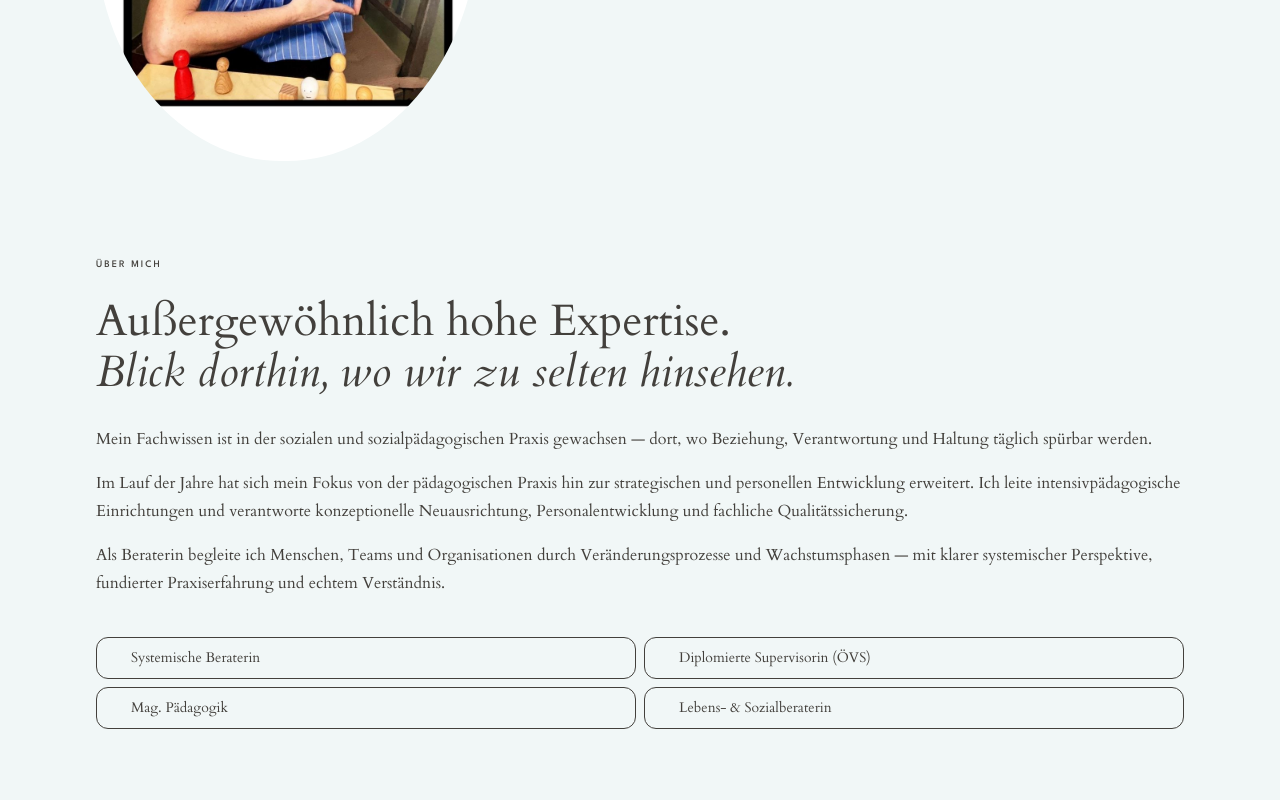
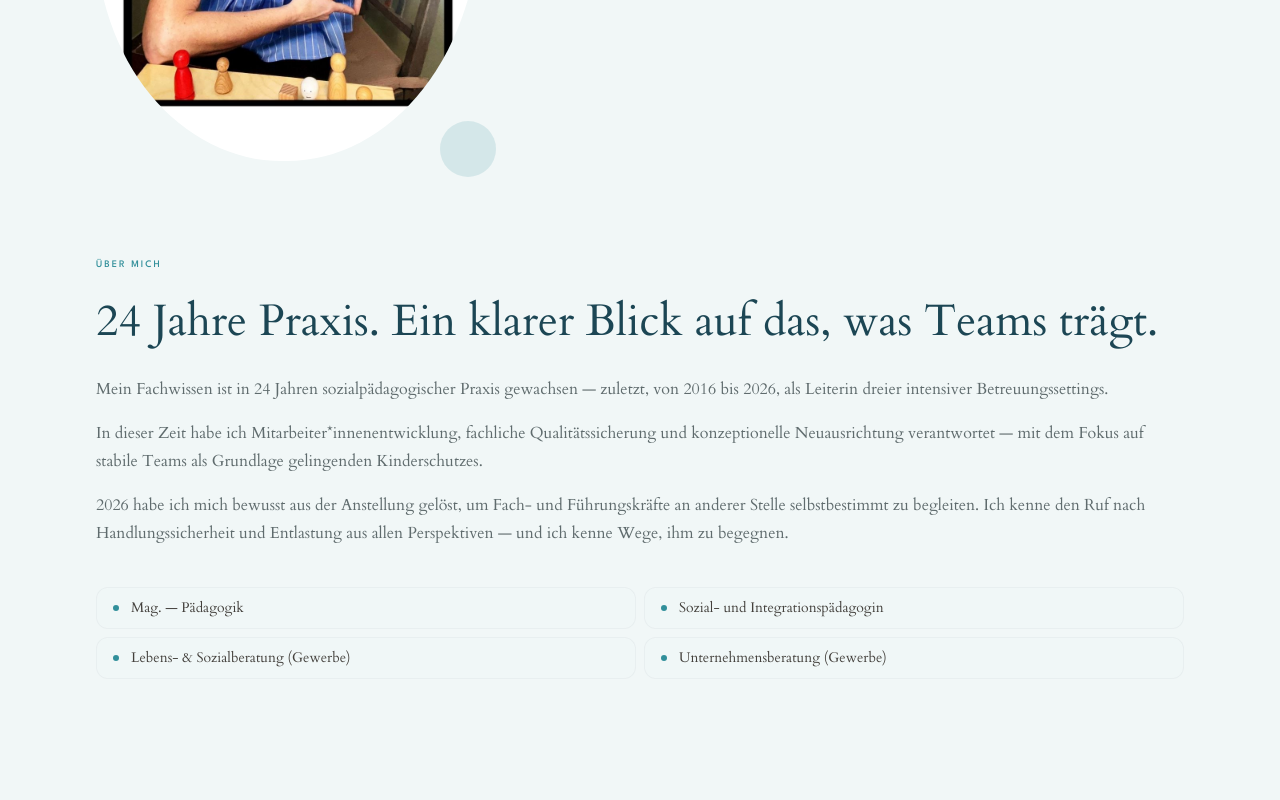
Before and after one commit to pietmondriaan/HOMEPAGE-SILKE, a React (Vite) app: page / in a window 1280 px wide. Shown: the part 1600-2400 px from the top of the page. Built offline with nearby package versions, Linux system fonts and the light colour scheme.

Commit message:
feat(about): Profil aus Businessplan, Leitungserfahrung als USP

```diff
--- a/src/components/About.jsx
+++ b/src/components/About.jsx
@@ -1,17 +1,17 @@
 import { useScrollAnimation } from '../hooks/useScrollAnimation'
 
 const qualifications = [
-  'Systemische Beraterin',
-  'Diplomierte Supervisorin (ÖVS)',
-  'Mag. Pädagogik',
-  'Lebens- & Sozialberaterin',
+  'Mag. — Pädagogik',
+  'Sozial- und Integrationspädagogin',
+  'Lebens- & Sozialberatung (Gewerbe)',
+  'Unternehmensberatung (Gewerbe)',
 ]
 
 export default function About() {
   const [ref, isVisible] = useScrollAnimation()
 
   return (
-    <section id="ueber-mich" className="py-24 lg:py-36 bg-paper relative">
+    <section id="ueber-mich" className="py-24 lg:py-36 bg-canvas relative">
 
       <div className="max-w-6xl mx-auto px-6 lg:px-8">
         <div
@@ -24,7 +24,7 @@ export default function About() {
           <div className="lg:sticky lg:top-28">
             <div className="relative max-w-sm mx-auto lg:mx-0">
               <div
-                className="w-full aspect-[4/5] bg-sage-bg overflow-hidden animate-blob-morph"
+                className="w-full aspect-[4/5] bg-petrol-pale overflow-hidden animate-blob-morph"
                 style={{ borderRadius: '62% 38% 48% 52% / 55% 45% 55% 45%' }}
               >
                 <img
@@ -35,41 +35,33 @@ export default function About() {
                   onError={(e) => { e.currentTarget.style.display = 'none' }}
                 />
               </div>
-              <div className="absolute -bottom-4 -right-4 w-14 h-14 bg-sage/15 rounded-full" aria-hidden="true" />
-              <div className="absolute -top-3 -left-5 w-8 h-8 bg-sand rounded-full" aria-hidden="true" />
+              <div className="absolute -bottom-4 -right-4 w-14 h-14 bg-petrol/15 rounded-full" aria-hidden="true" />
+              <div className="absolute -top-3 -left-5 w-8 h-8 bg-petrol-pale rounded-full" aria-hidden="true" />
             </div>
           </div>
 
           {/* Inhalt */}
           <div>
-            <p className="font-sans text-[10px] font-medium tracking-[0.2em] text-sage uppercase mb-6">
+            <p className="font-sans text-[10px] font-medium tracking-[0.2em] text-petrol uppercase mb-6">
               Über mich
             </p>
 
             <h2
-              className="font-serif font-normal text-bark mb-7 leading-[1.15]"
+              className="font-serif font-normal text-azure mb-7 leading-[1.15]"
               style={{ fontSize: 'clamp(1.8rem, 3.5vw, 2.75rem)', textWrap: 'balance' }}
             >
-              Außergewöhnlich hohe Expertise.
-              <br />
-              <em>Blick dorthin, wo wir zu selten hinsehen.</em>
+              24 Jahre Praxis. Ein klarer Blick auf das, was Teams trägt.
             </h2>
 
-            <div className="space-y-4 text-bark-light text-base leading-[1.75] mb-10">
+            <div className="space-y-4 text-ink-soft text-base leading-[1.75] mb-10">
               <p>
-                Mein Fachwissen ist in der sozialen und sozialpädagogischen Praxis gewachsen —
-                dort, wo Beziehung, Verantwortung und Haltung täglich spürbar werden.
+                Mein Fachwissen ist in 24 Jahren sozialpädagogischer Praxis gewachsen — zuletzt, von 2016 bis 2026, als Leiterin dreier intensiver Betreuungssettings.
               </p>
               <p>
-                Im Lauf der Jahre hat sich mein Fokus von der pädagogischen Praxis hin
-                zur strategischen und personellen Entwicklung erweitert. Ich leite
-                intensivpädagogische Einrichtungen und verantworte konzeptionelle
-                Neuausrichtung, Personalentwicklung und fachliche Qualitätssicherung.
+                In dieser Zeit habe ich Mitarbeiter*innenentwicklung, fachliche Qualitätssicherung und konzeptionelle Neuausrichtung verantwortet — mit dem Fokus auf stabile Teams als Grundlage gelingenden Kinderschutzes.
               </p>
               <p>
-                Als Beraterin begleite ich Menschen, Teams und Organisationen durch
-                Veränderungsprozesse und Wachstumsphasen — mit klarer systemischer
-                Perspektive, fundierter Praxiserfahrung und echtem Verständnis.
+                2026 habe ich mich bewusst aus der Anstellung gelöst, um Fach- und Führungskräfte an anderer Stelle selbstbestimmt zu begleiten. Ich kenne den Ruf nach Handlungssicherheit und Entlastung aus allen Perspektiven — und ich kenne Wege, ihm zu begegnen.
               </p>
             </div>
 
@@ -77,9 +69,9 @@ export default function About() {
               {qualifications.map((qual) => (
                 <div
                   key={qual}
-                  className="flex items-center gap-3 text-sm text-bark py-2.5 px-4 rounded-xl border border-sand-dark/60 bg-cream/80"
+                  className="flex items-center gap-3 text-sm text-ink py-2.5 px-4 rounded-xl border border-line/60 bg-canvas/80"
                 >
-                  <span className="w-1.5 h-1.5 rounded-full bg-sage shrink-0" />
+                  <span className="w-1.5 h-1.5 rounded-full bg-petrol shrink-0" />
                   {qual}
                 </div>
               ))}
```
